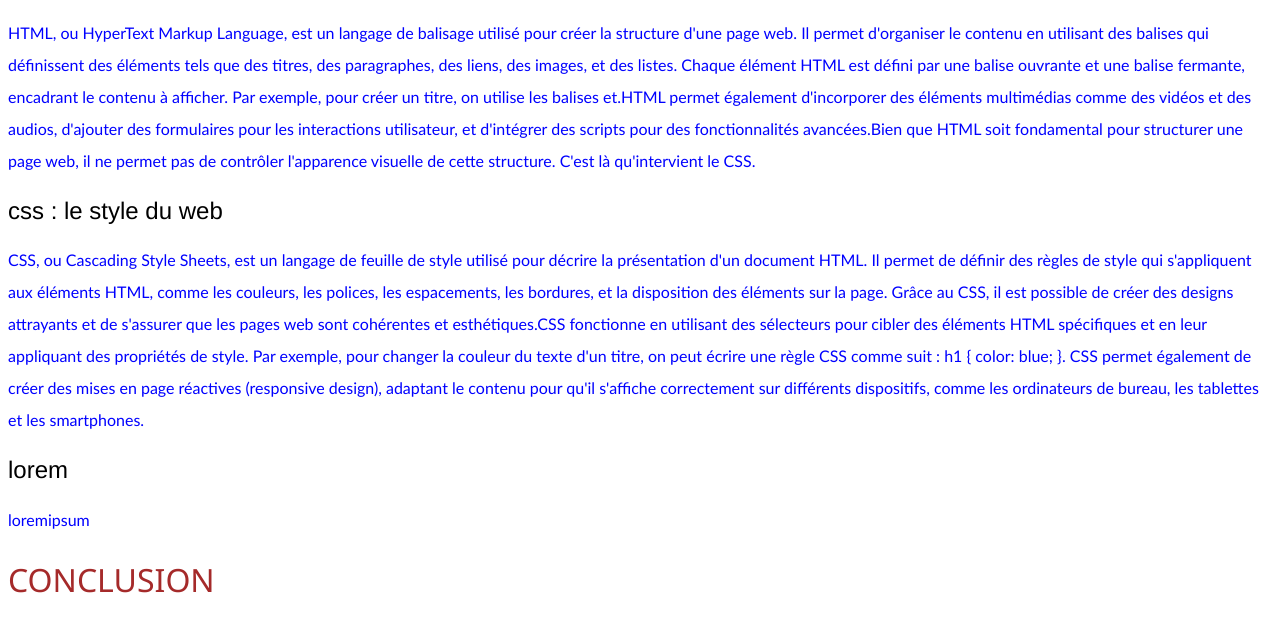
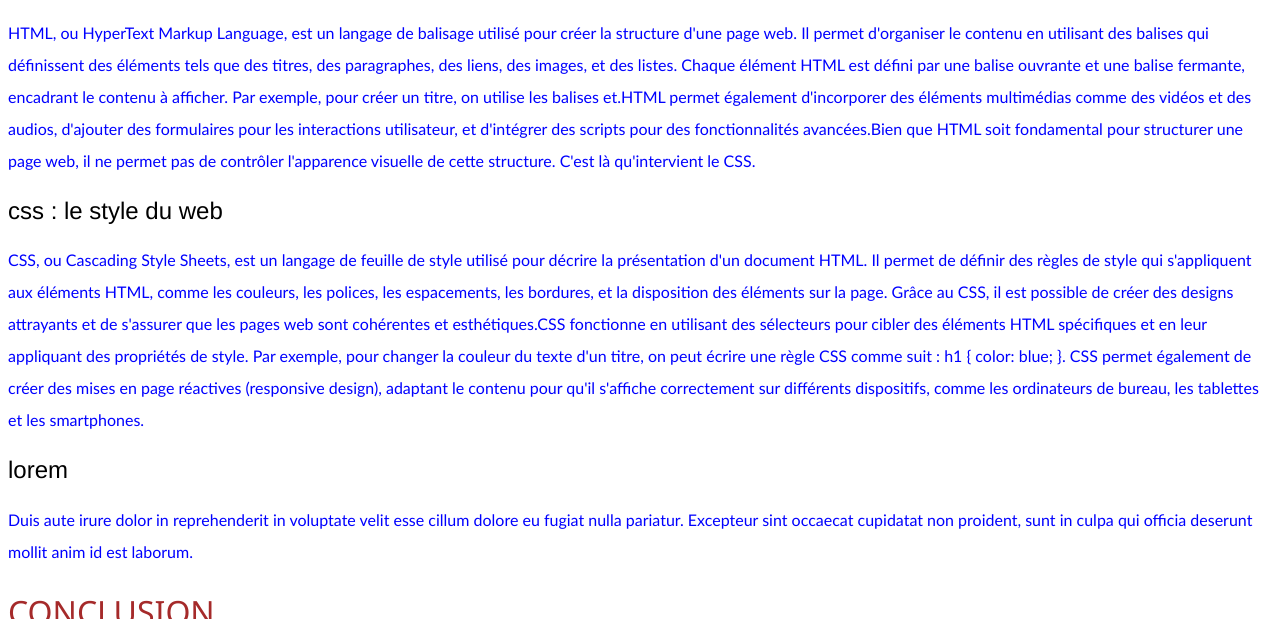
Before and after one commit to Bervellearnaud/cours1-html_css, a plain HTML site: page index.html in a window 1280 px wide. Shown: the part 331-950 px from the top of the page. Drawn offline with Linux system fonts and the light colour scheme.

Commit message:
Update index.html
Ajout de la partie 3 du développement.

```diff
--- a/index.html
+++ b/index.html
@@ -49,7 +49,8 @@
          <div class="dev3">
             <h2>lorem</h2>
             <p>
-                loremipsum
+                Duis aute irure dolor in reprehenderit in voluptate velit esse cillum dolore eu fugiat nulla pariatur.
+                Excepteur sint occaecat cupidatat non proident, sunt in culpa qui officia deserunt mollit anim id est laborum.
             </p>
         </div>
         <div class="conclusion">
```
